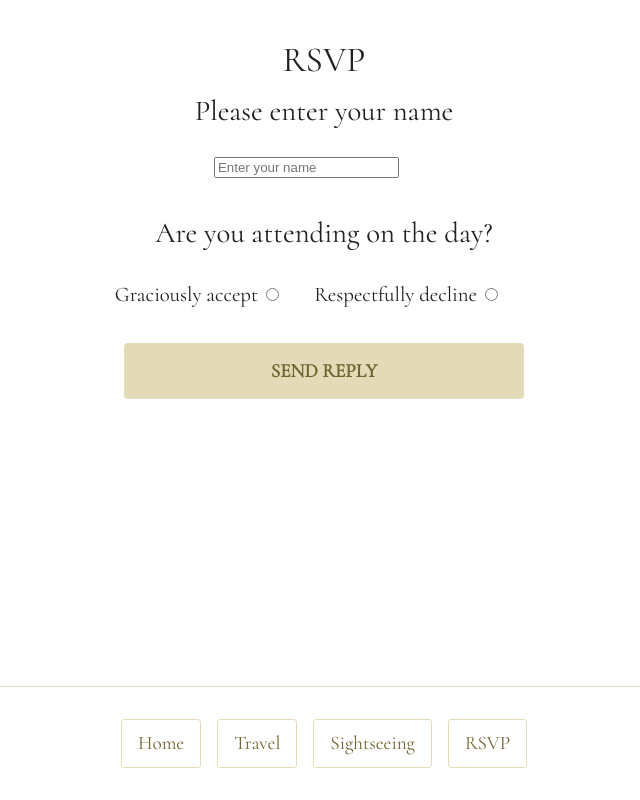
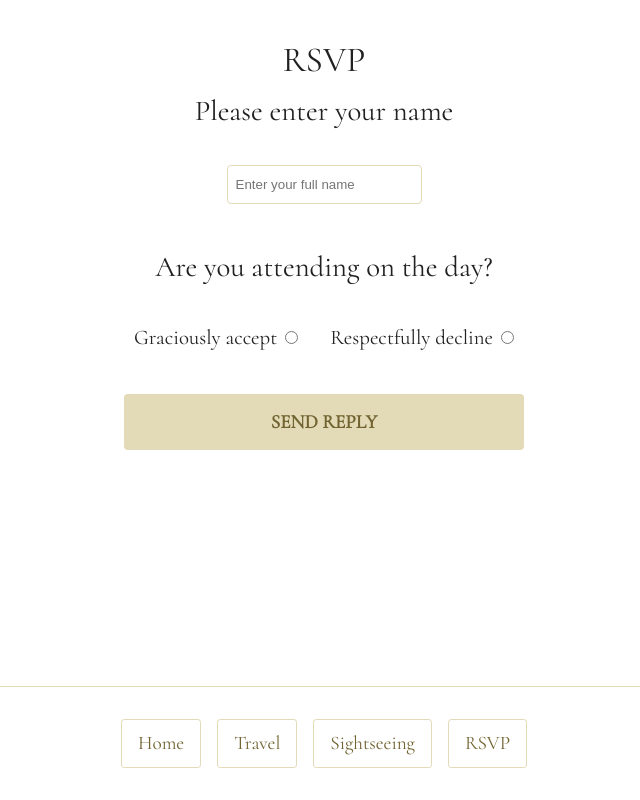
Before and after one commit to Kallissien/finally-wed, a Vue app: page /rsvp in a window 1280 px wide. Shown: the whole page, without its empty margins (316-956 px from the left). Built offline with nearby package versions, Linux system fonts and the light colour scheme.

Commit message:
Modified Chenged to use composition api

```diff
--- a/src/views/RsvpView.vue
+++ b/src/views/RsvpView.vue
@@ -1,5 +1,14 @@
 <script setup>
 import LNav from "@/components/molecules/l-nav.vue";
+import { ref, computed } from 'vue'
+
+const isGoingAnswer = ref()
+const isGoing = computed(() => {
+  if(isGoingAnswer.value === 'yes'){
+    return true
+  }
+  else return false
+})
 </script>
 <template>
   <main class="col-full">
@@ -9,22 +18,22 @@ import LNav from "@/components/molecules/l-nav.vue";
         <div class="form-section col">
           <p class="form-header">Please enter your name</p>
           <label class="input-item">
-              <input type="text" name="name" placeholder="Enter your name" required>
+              <input class="input-field" type="text" name="name" placeholder="Enter your full name" required>
           </label>
         </div>
         <p class="form-header">Are you attending on the day?</p>
         <div class="form-section row attending">
             <label class="input-item">
               <p>Graciously accept</p>
-              <input type="radio" name="attending" value="yes" v-model="this.isGoing" required>
+              <input type="radio" name="attending" value="yes" v-model="isGoingAnswer" required>
             </label>
             <label class="input-item">
               <p>Respectfully decline</p>
-              <input type="radio" name="attending" value="no" v-model="this.isGoing" required>
+              <input type="radio" name="attending" value="no" v-model="isGoingAnswer" required>
             </label>
         </div>
         <transition mode="out-in" name="slide-fade">
-          <section v-if="areTheyGoing" class="form-section col menu">
+          <section v-if="isGoing" class="form-section col menu">
             <p class="form-header">Please fill out your menu options</p>
 
             <div class="form-section col" v-for="course in menu" :key="course.id">
@@ -150,17 +159,9 @@ export default {
             }
           ]
         }
-      },
-      isGoing: ""
+      }
     }
   },
-  computed: {
-    areTheyGoing(){
-      if(this.isGoing == "yes") {
-        return true
-      } else return false
-    }
-  }
 }
 </script>
 <style lang="scss">
@@ -189,13 +190,31 @@ form{
     flex-direction: row;
     justify-content: center;
     align-items: center;
-    margin-right: 2.2rem;
+    margin: 0.5rem 1rem;
     &[type=text]{
        width: 100%;
     }
     p{
       margin-right: 0.5rem;
     }
+    input {
+    padding: 0.7rem 0.5rem;
+    border-radius: 4px;
+    border: solid 1px $primary-100;
+    &[type="text"] {
+      width: 100%;
+      max-width: 500px;
+    }
+  }
+  &.radio {
+    display: flex;
+    flex-direction: row;
+    justify-content: center;
+    align-items: center;
+    p {
+      margin-right: 0.7rem;
+    }
+  }
   }
   .attending{
     font-size: 1.3rem;
```
